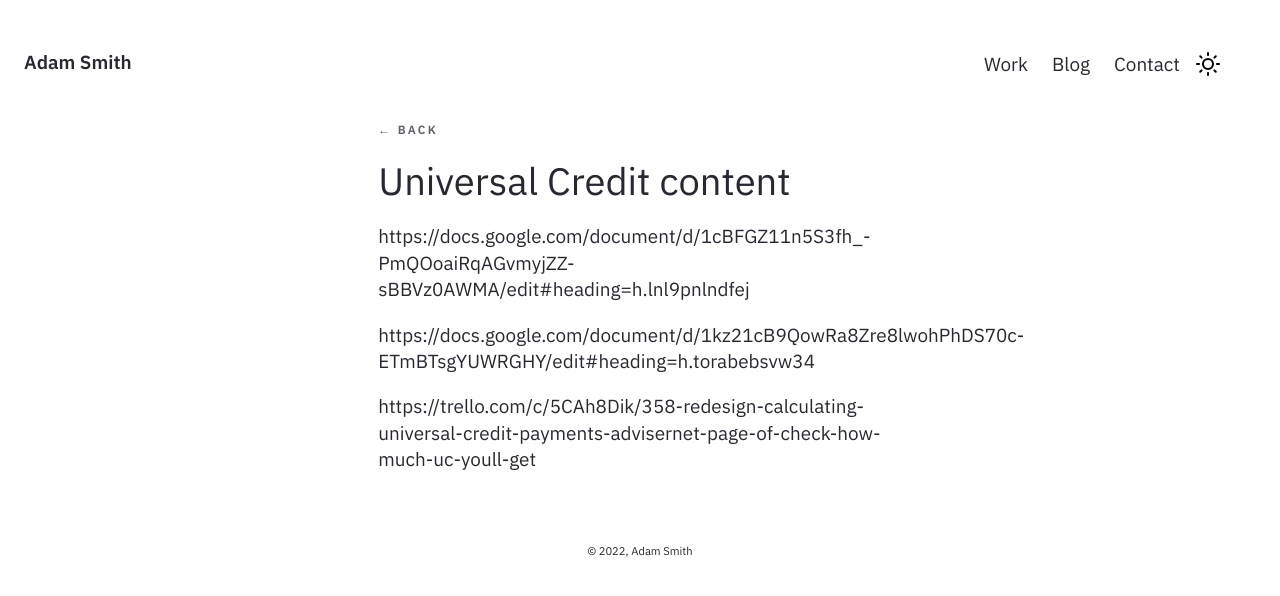
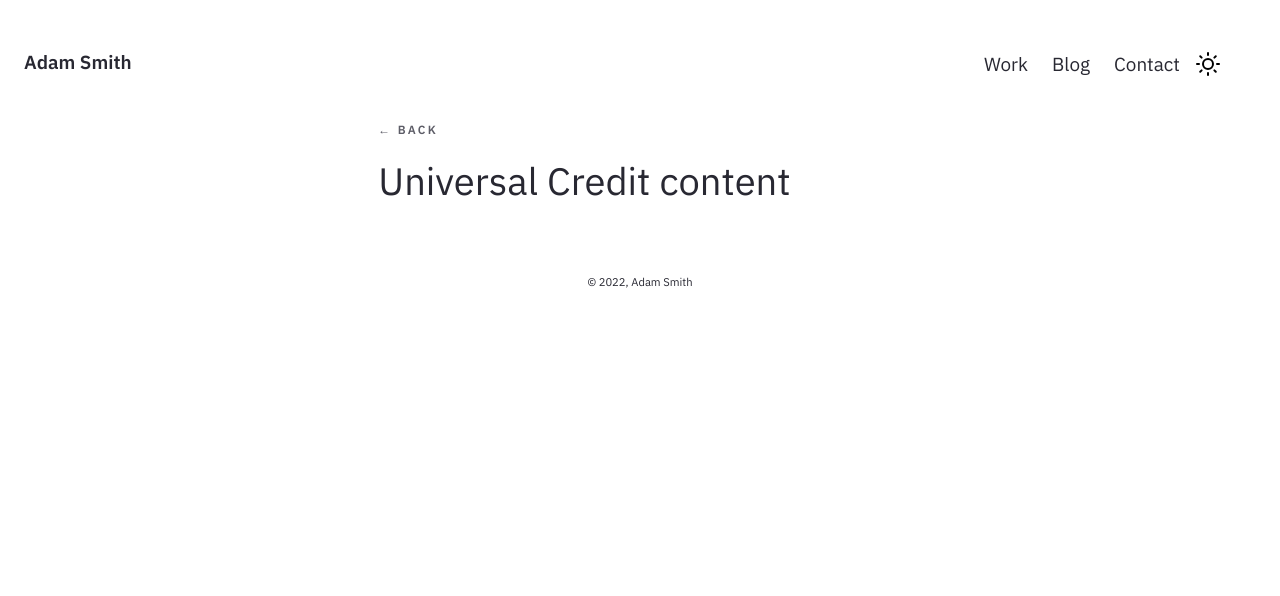
Before and after one commit to smifaye/smifaye.github.io, a Jekyll site: the page built from _notes/Public/universal content.md, in a window 1280 px wide. Shown: the top 596 px of the page. Built offline with Jekyll 4.4.1, drawn with Linux system fonts in a browser that asks for light colours; some of the changed lines change nothing that is shown.

Commit message:
Update universal content.md

```diff
--- a/_notes/Public/universal content.md
+++ b/_notes/Public/universal content.md
@@ -3,9 +3,3 @@
 feed: show
 date : 01-11-2019
 ---
-
-https://docs.google.com/document/d/1cBFGZ11n5S3fh_-PmQOoaiRqAGvmyjZZ-sBBVz0AWMA/edit#heading=h.lnl9pnlndfej
-
-https://docs.google.com/document/d/1kz21cB9QowRa8Zre8lwohPhDS70c-ETmBTsgYUWRGHY/edit#heading=h.torabebsvw34
-
-https://trello.com/c/5CAh8Dik/358-redesign-calculating-universal-credit-payments-advisernet-page-of-check-how-much-uc-youll-get
```
